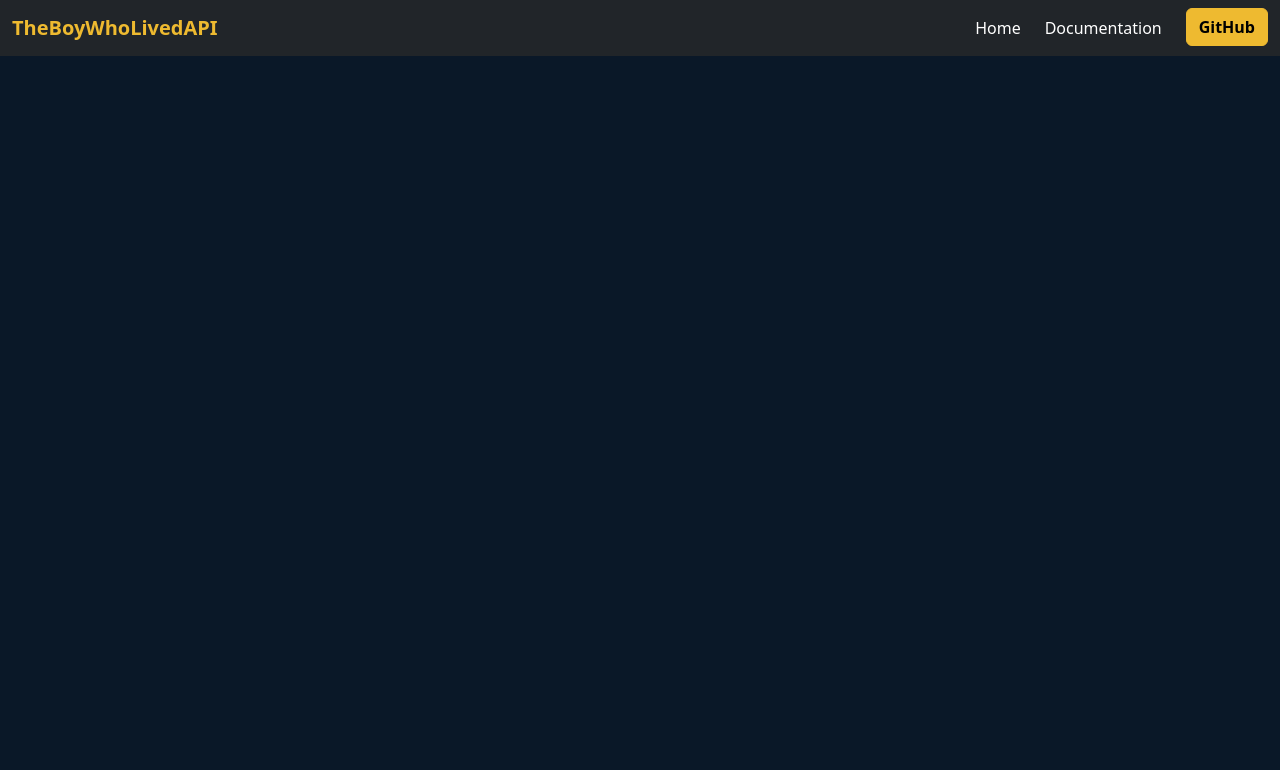
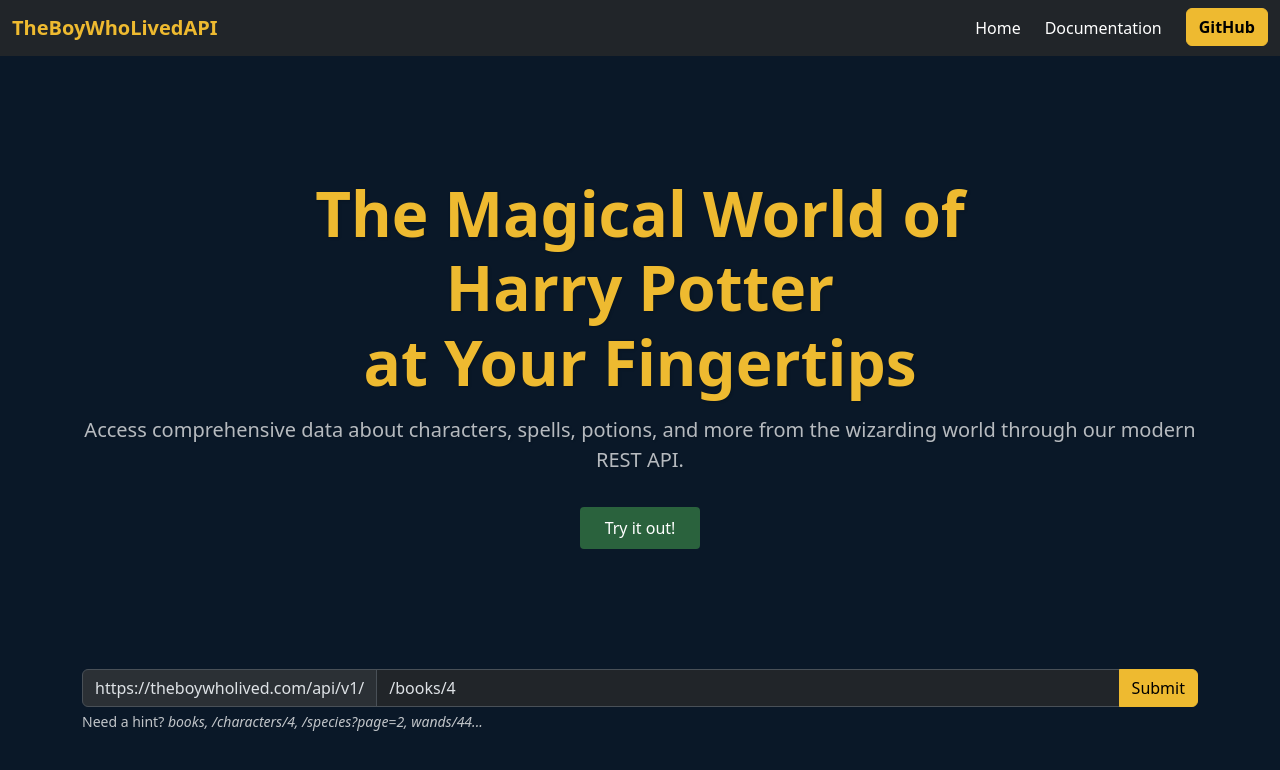
Before and after one commit to dedemenezes/vue-theboywholived, a Vue app: page / in a window 1280 px wide. Shown: the top 770 px of the page. Built offline with nearby package versions, Linux system fonts and the light colour scheme; no server answers.

Commit message:
add banner and resquet api form and response

```diff
--- a/src/App.vue
+++ b/src/App.vue
@@ -1,9 +1,16 @@
 <script setup>
 import NavBar from './components/NavBar.vue'
+import HomeBanner from './components/HomeBanner.vue'
+import RequestForm from './components/RequestForm.vue'
 </script>
 
 <template>
   <NavBar />
+  <HomeBanner />
+  <div class="container">
+    <RequestForm />
+    <pre class="response tree" id="response" data-request-target="pre"></pre>
+  </div>
 </template>
 
 <style scoped></style>
--- /dev/null
+++ b/src/components/ButtonFlat.vue
@@ -0,0 +1,29 @@
+<script setup>
+defineProps({
+  msg: {
+    type: String,
+    required: true,
+  },
+  href: {
+    type: String,
+    require: true,
+  },
+})
+</script>
+<template>
+  <a class="btn btn-flat" href="{{ href }}">{{ msg }}</a>
+</template>
+<style scoped>
+.btn-flat {
+  color: white;
+  padding: 8px 24px;
+  border-radius: 4px;
+  background: #2a623d;
+  transition: background 0.3s ease;
+}
+
+.btn-flat:hover {
+  background: #1a472a;
+  color: white;
+}
+</style>
--- /dev/null
+++ b/src/components/HomeBanner.vue
@@ -0,0 +1,44 @@
+<script setup>
+import ButtonFlat from './ButtonFlat.vue'
+</script>
+
+<template>
+  <div class="banner text-primary text-center">
+    <div class="container">
+      <h1>The Magical World of <br />Harry Potter<br />at Your Fingertips</h1>
+      <p>
+        Access comprehensive data about characters, spells, potions, and more from the wizarding
+        world through our modern REST API.
+      </p>
+      <ButtonFlat msg="Try it out!" />
+    </div>
+  </div>
+</template>
+
+<style scoped>
+.banner {
+  background-size: cover;
+  background-position: center;
+  padding: 120px 0;
+  /* height: 420px; */
+  /* display: block; */
+}
+
+.banner h1 {
+  margin: 0;
+  margin-bottom: 1rem;
+  text-shadow: 1px 1px 3px rgba(0, 0, 0, 0.2);
+  font-size: 62px;
+  text-align: center;
+  font-weight: bold;
+  /* color: $primary; */
+}
+
+.banner p {
+  font-size: 20px;
+  color: white;
+  opacity: 0.7;
+  text-shadow: 1px 1px 3px rgba(0, 0, 0, 0.2);
+  margin-bottom: 2rem;
+}
+</style>
--- /dev/null
+++ b/src/components/RequestForm.vue
@@ -0,0 +1,43 @@
+<script setup>
+import jsonview from '@pgrabovets/json-view'
+import { onBeforeMount, ref } from 'vue'
+const baseUrl = 'https://theboywholived.com/api/v1/'
+const path = ref('/books/4')
+const sendResquest = () => {
+  console.log(path.value)
+  fetch(`http://127.0.0.1:3000/api/v1/${path.value}`)
+    .then((response) => response.json())
+    .then((data) => {
+      console.log(data)
+      // create json tree object
+      const tree = jsonview.create(data)
+      // render tree into dom element
+      document.getElementById('response').innerText = ''
+      jsonview.render(tree, document.getElementById('response'))
+      jsonview.expand(tree)
+    })
+}
+onBeforeMount(() => {
+  sendResquest()
+})
+</script>
+<template>
+  <div class="mb-3">
+    <form @submit.prevent="sendResquest" action="#">
+      <div class="input-group" data-bs-theme="dark">
+        <span class="input-group-text" id="basic-addon3">{{ baseUrl }}</span>
+        <input
+          v-model="path"
+          type="text"
+          class="form-control"
+          id="basic-url"
+          aria-describedby="basic-addon3 basic-addon4"
+        />
+        <button type="submit" class="btn btn-primary">Submit</button>
+      </div>
+      <div class="form-text" id="basic-addon4">
+        Need a hint? <em>books, /characters/4, /species?page=2, wands/44...</em>
+      </div>
+    </form>
+  </div>
+</template>
```
Also changed, not shown: src/components/App.vue (added, +36 -0 lines).
